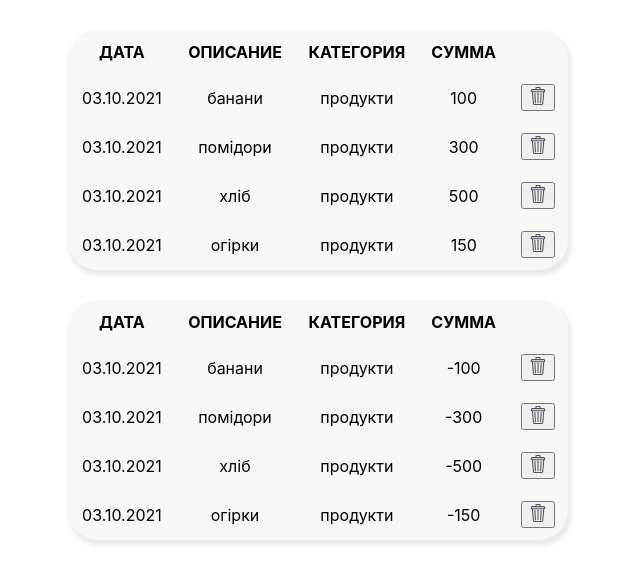
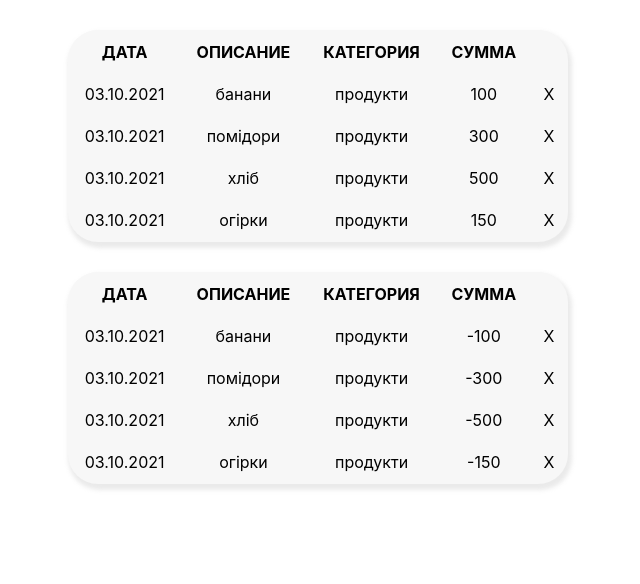
Before and after one commit to AlexLeonNovak/goit-kapusta-team-2-react, a React (Create React App) app: page / in a window 1280 px wide. Shown: the top 584 px of the page, without its empty margins (322-962 px from the left). Built offline with nearby package versions, Linux system fonts and the light colour scheme.

Commit message:
resolve comments
Виправлення помилок по коментах

```diff
--- a/src/components/expense/expenseItem.js
+++ b/src/components/expense/expenseItem.js
@@ -1,7 +1,4 @@
-import React from "react";
 import PropTypes from "prop-types";
-
-import IconDelete from "../iconDelete/IconDelete";
 
 const ExpenseItem = ({ id, date, desc, catt, summ }) => (
   <tr key={id}>
@@ -10,9 +7,8 @@ const ExpenseItem = ({ id, date, desc, catt, summ }) => (
     <td>{catt}</td>
     <td>-{summ}</td>
     <td>
-      <button type="button">
-        <IconDelete />
-      </button>
+      {/* TODO change "X" for deleteButton.svg, when it will be */}
+      <span>X</span>
     </td>
   </tr>
 );
--- a/src/components/expense/expenseList.js
+++ b/src/components/expense/expenseList.js
@@ -1,4 +1,3 @@
-import React from "react";
 import PropTypes from "prop-types";
 
 import ExpenseItem from "./expenseItem";
--- a/src/components/iconDelete/IconDelete.jsx
+++ /dev/null
@@ -1,40 +0,0 @@
-import scss from "./IconDelete.module.css";
-
-const IconDelete = () => {
-  return (
-    <svg
-      className={scss.icon}
-      width="18"
-      height="18"
-      viewBox="0 0 18 18"
-      fill="none"
-      xmlns="http://www.w3.org/2000/svg"
-    >
-      <g clipPath="url(#clip0)">
-        <path
-          d="M16.308 4.02333L15.9106 2.832C15.7592 2.37827 15.3361 2.07339 14.8579 2.07339H11.5177V0.985886C11.5177 0.442337 11.0758 0 10.5324 0H7.47348C6.93021 0 6.48815 0.442337 6.48815 0.985886V2.07339H3.14803C2.66971 2.07339 2.2466 2.37827 2.09526 2.832L1.69783 4.02333C1.60733 4.29456 1.6532 4.59489 1.82033 4.82684C1.98746 5.05879 2.25786 5.19736 2.54378 5.19736H2.9592L3.87354 16.5038C3.94152 17.3427 4.65343 18 5.49457 18H12.6968C13.5378 18 14.2499 17.3427 14.3177 16.5037L15.232 5.19736H15.4621C15.748 5.19736 16.0184 5.05879 16.1855 4.82698C16.3526 4.59503 16.3985 4.29456 16.308 4.02333ZM7.54284 1.05469H10.463V2.07339H7.54284V1.05469ZM13.2664 16.4187C13.2425 16.7141 12.9923 16.9453 12.6968 16.9453H5.49457C5.19904 16.9453 4.94883 16.7141 4.92493 16.4187L4.01732 5.19736H14.1739L13.2664 16.4187ZM2.76996 4.14267L3.09584 3.16571C3.10326 3.14319 3.12427 3.12808 3.14803 3.12808H14.8579C14.8817 3.12808 14.9026 3.14319 14.9101 3.16571L15.236 4.14267H2.76996Z"
-          fill="#52555F"
-        />
-        <path
-          d="M11.5845 16.3813C11.5938 16.3819 11.6031 16.382 11.6124 16.382C11.891 16.382 12.1239 16.1637 12.1385 15.8821L12.6337 6.37593C12.6488 6.08507 12.4252 5.83691 12.1345 5.82181C11.843 5.80629 11.5956 6.03013 11.5804 6.321L11.0853 15.8272C11.0702 16.1181 11.2936 16.3662 11.5845 16.3813Z"
-          fill="#52555F"
-        />
-        <path
-          d="M5.89105 15.8833C5.90643 16.1644 6.13906 16.3819 6.41715 16.3819C6.42677 16.3819 6.43665 16.3816 6.4464 16.3811C6.73713 16.3653 6.96001 16.1167 6.94422 15.8259L6.42553 6.31967C6.40974 6.0288 6.16117 5.80592 5.87031 5.82185C5.57959 5.83764 5.3567 6.08621 5.37249 6.37707L5.89105 15.8833Z"
-          fill="#52555F"
-        />
-        <path
-          d="M9.00891 16.3819C9.30019 16.3819 9.53625 16.1459 9.53625 15.8546V6.34839C9.53625 6.05711 9.30019 5.82104 9.00891 5.82104C8.71764 5.82104 8.48157 6.05711 8.48157 6.34839V15.8546C8.48157 16.1459 8.71764 16.3819 9.00891 16.3819Z"
-          fill="#52555F"
-        />
-      </g>
-      <defs>
-        <clipPath id="clip0">
-          <rect width="18" height="18" fill="white" />
-        </clipPath>
-      </defs>
-    </svg>
-  );
-};
-
-export default IconDelete;
--- a/src/components/iconDelete/IconDelete.module.css
+++ /dev/null
@@ -1,4 +0,0 @@
-.icon {
-  width: 18px;
-  height: 18px;
-}
--- a/src/components/income/incomeItem.js
+++ b/src/components/income/incomeItem.js
@@ -1,7 +1,4 @@
-import React from "react";
 import PropTypes from "prop-types";
-
-import IconDelete from "../iconDelete/IconDelete";
 
 const IncomeItem = ({ id, date, desc, catt, summ }) => (
   <tr key={id}>
@@ -10,9 +7,8 @@ const IncomeItem = ({ id, date, desc, catt, summ }) => (
     <td>{catt}</td>
     <td>{summ}</td>
     <td>
-      <button type="button">
-        <IconDelete />
-      </button>
+      {/* TODO change "X" for deleteButton.svg, when it will be */}
+      <span>X</span>
     </td>
   </tr>
 );
--- a/src/components/income/incomeList.js
+++ b/src/components/income/incomeList.js
@@ -1,4 +1,3 @@
-import React from "react";
 import PropTypes from "prop-types";
 
 import IncomeItem from "./incomeItem";
```
